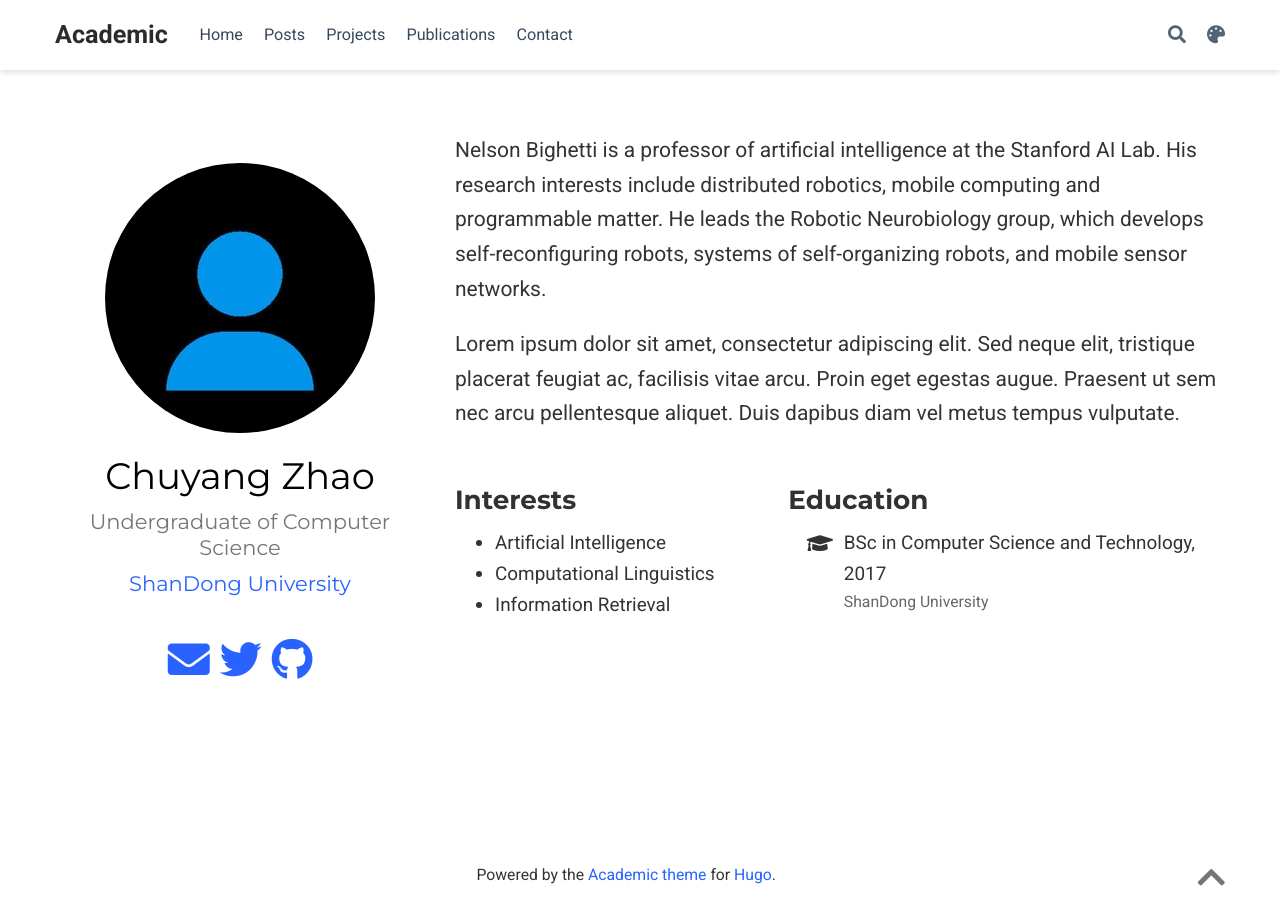
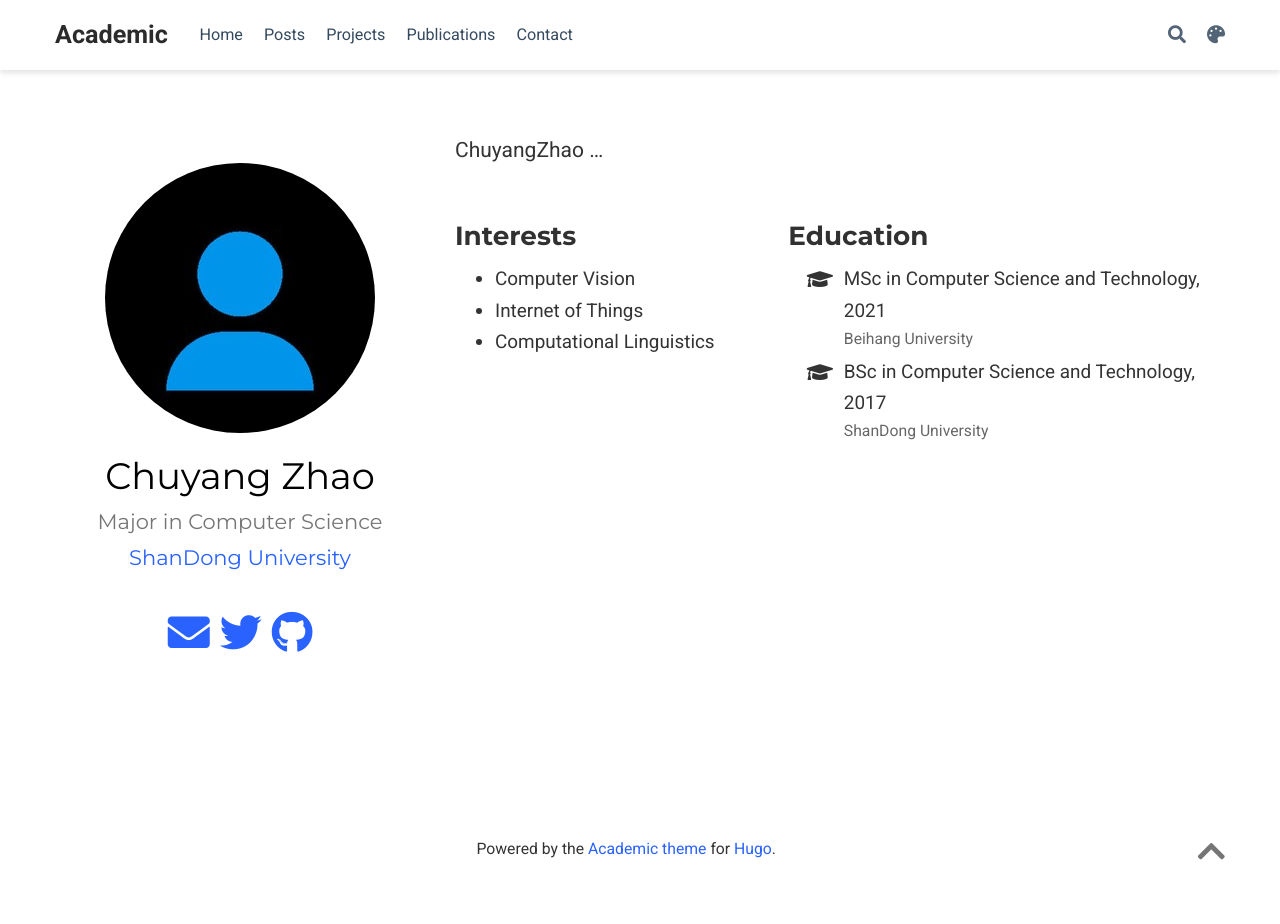
Before and after one commit to ZhaoChuyang/ZhaoChuyang.github.io, a plain HTML site: page author/chuyang-zhao/index.html in a window 1280 px wide. Drawn offline with nearby package versions, Linux system fonts and the light colour scheme; some packages are replaced by stand-ins of ours; some icons are missing.

Commit message:
rebuilding site Tue Sep 29 13:02:44 CST 2020

```diff
--- a/author/chuyang-zhao/index.html
+++ b/author/chuyang-zhao/index.html
@@ -27,7 +27,7 @@
 
 
 
-  <meta name="description" content="Undergraduate of Computer Science">
+  <meta name="description" content="Major in Computer Science">
 
 
   <link rel="alternate" hreflang="en-us" href="/author/chuyang-zhao/">
@@ -237,7 +237,7 @@
   <meta property="og:site_name" content="Academic">
   <meta property="og:url" content="/author/chuyang-zhao/">
   <meta property="og:title" content="Chuyang Zhao | Academic">
-  <meta property="og:description" content="Undergraduate of Computer Science"><meta property="og:image" content="/images/icon_hu0b7a4cb9992c9ac0e91bd28ffd38dd00_9727_512x512_fill_lanczos_center_2.png">
+  <meta property="og:description" content="Major in Computer Science"><meta property="og:image" content="/images/icon_hu0b7a4cb9992c9ac0e91bd28ffd38dd00_9727_512x512_fill_lanczos_center_2.png">
   <meta property="twitter:image" content="/images/icon_hu0b7a4cb9992c9ac0e91bd28ffd38dd00_9727_512x512_fill_lanczos_center_2.png"><meta property="og:locale" content="en-us">
 
 
@@ -557,7 +557,7 @@
 
       <div class="portrait-title">
         <h2>Chuyang Zhao</h2>
-        <h3>Undergraduate of Computer Science</h3>
+        <h3>Major in Computer Science</h3>
 
 
         <h3>
@@ -628,8 +628,10 @@
 
 
 
-    <p>Nelson Bighetti is a professor of artificial intelligence at the Stanford AI Lab. His research interests include distributed robotics, mobile computing and programmable matter. He leads the Robotic Neurobiology group, which develops self-reconfiguring robots, systems of self-organizing robots, and mobile sensor networks.</p>
-<p>Lorem ipsum dolor sit amet, consectetur adipiscing elit. Sed neque elit, tristique placerat feugiat ac, facilisis vitae arcu. Proin eget egestas augue. Praesent ut sem nec arcu pellentesque aliquet. Duis dapibus diam vel metus tempus vulputate.</p>
+    <p>ChuyangZhao &hellip;</p>
+<!-- Nelson Bighetti is a professor of artificial intelligence at the Stanford AI Lab. His research interests include distributed robotics, mobile computing and programmable matter. He leads the Robotic Neurobiology group, which develops self-reconfiguring robots, systems of self-organizing robots, and mobile sensor networks.
+
+Lorem ipsum dolor sit amet, consectetur adipiscing elit. Sed neque elit, tristique placerat feugiat ac, facilisis vitae arcu. Proin eget egestas augue. Praesent ut sem nec arcu pellentesque aliquet. Duis dapibus diam vel metus tempus vulputate. -->
 
 
     <div class="row">
@@ -639,11 +641,11 @@
         <h3>Interests</h3>
         <ul class="ul-interests">
 
-          <li>Artificial Intelligence</li>
+          <li>Computer Vision</li>
+
+          <li>Internet of Things</li>
 
           <li>Computational Linguistics</li>
-
-          <li>Information Retrieval</li>
 
         </ul>
       </div>
@@ -653,6 +655,14 @@
       <div class="col-md-7">
         <h3>Education</h3>
         <ul class="ul-edu fa-ul">
+
+          <li>
+            <i class="fa-li fas fa-graduation-cap"></i>
+            <div class="description">
+              <p class="course">MSc in Computer Science and Technology, 2021</p>
+              <p class="institution">Beihang University</p>
+            </div>
+          </li>
 
           <li>
             <i class="fa-li fas fa-graduation-cap"></i>
--- a/index.json
+++ b/index.json
@@ -1 +1 @@
-[{"authors":["admin"],"categories":null,"content":"Nelson Bighetti is a professor of artificial intelligence at the Stanford AI Lab. His research interests include distributed robotics, mobile computing and programmable matter. He leads the Robotic Neurobiology group, which develops self-reconfiguring robots, systems of self-organizing robots, and mobile sensor networks.\nLorem ipsum dolor sit amet, consectetur adipiscing elit. Sed neque elit, tristique placerat feugiat ac, facilisis vitae arcu. Proin eget egestas augue. Praesent ut sem nec arcu pellentesque aliquet. Duis dapibus diam vel metus tempus vulputate.\n","date":-62135596800,"expirydate":-62135596800,"kind":"term","lang":"en","lastmod":-62135596800,"objectID":"2525497d367e79493fd32b198b28f040","permalink":"/author/chuyang-zhao/","publishdate":"0001-01-01T00:00:00Z","relpermalink":"/author/chuyang-zhao/","section":"authors","summary":"Nelson Bighetti is a professor of artificial intelligence at the Stanford AI Lab. His research interests include distributed robotics, mobile computing and programmable matter. He leads the Robotic Neurobiology group, which develops self-reconfiguring robots, systems of self-organizing robots, and mobile sensor networks.","tags":null,"title":"Chuyang Zhao","type":"authors"}]
+[{"authors":["admin"],"categories":null,"content":"ChuyangZhao \u0026hellip;\n","date":-62135596800,"expirydate":-62135596800,"kind":"term","lang":"en","lastmod":-62135596800,"objectID":"2525497d367e79493fd32b198b28f040","permalink":"/author/chuyang-zhao/","publishdate":"0001-01-01T00:00:00Z","relpermalink":"/author/chuyang-zhao/","section":"authors","summary":"ChuyangZhao \u0026hellip;","tags":null,"title":"Chuyang Zhao","type":"authors"}]
```
Also changed, not shown: 404.html (+2 -2 lines), authors/index.html (+2 -2 lines), categories/index.html (+2 -2 lines), index.html (+18 -8 lines), post/index.html (+2 -2 lines), publication/index.html (+2 -2 lines), publication_types/index.html (+2 -2 lines), tags/index.html (+2 -2 lines), talk/index.html (+2 -2 lines), author/chuyang-zhao/arisa.png (added).
